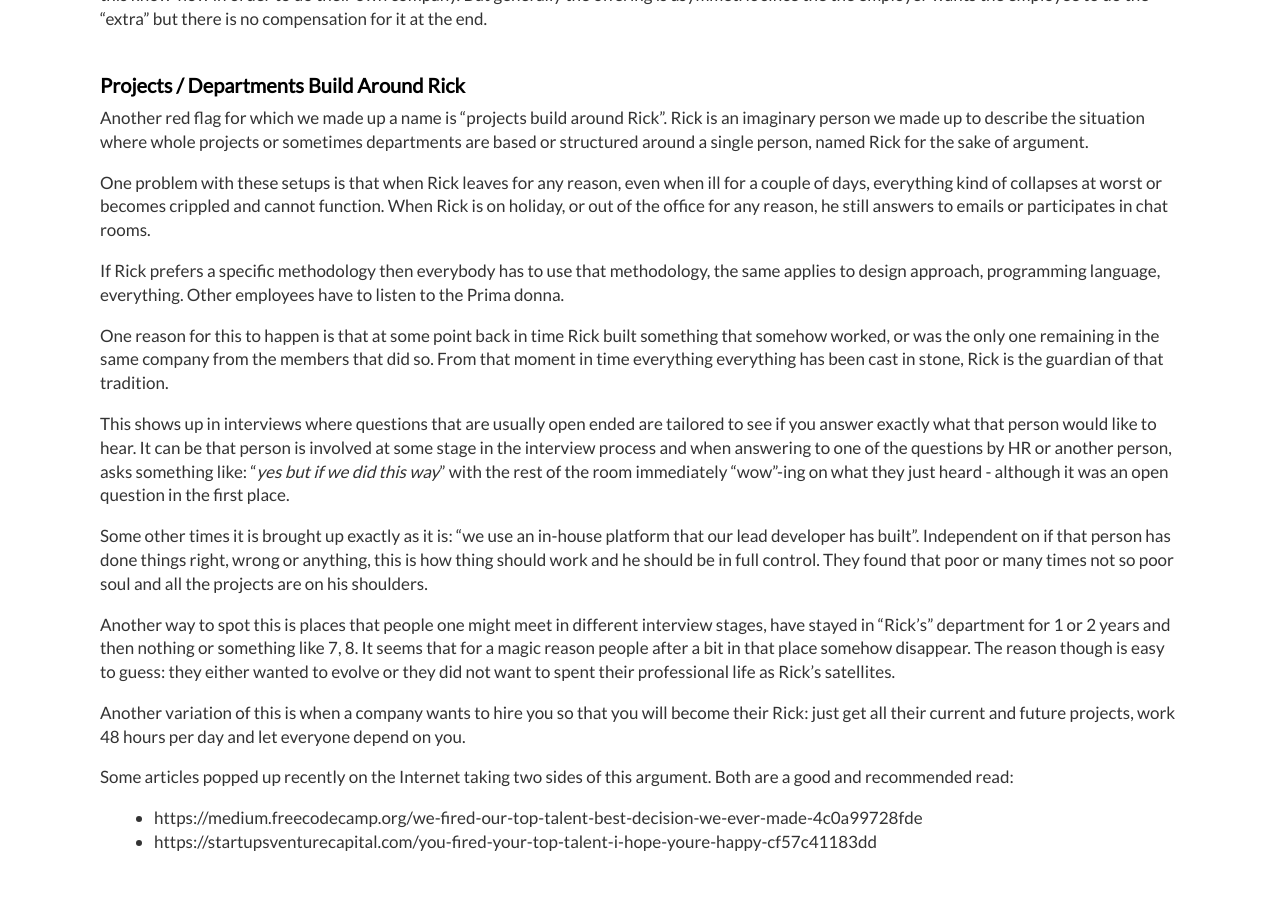
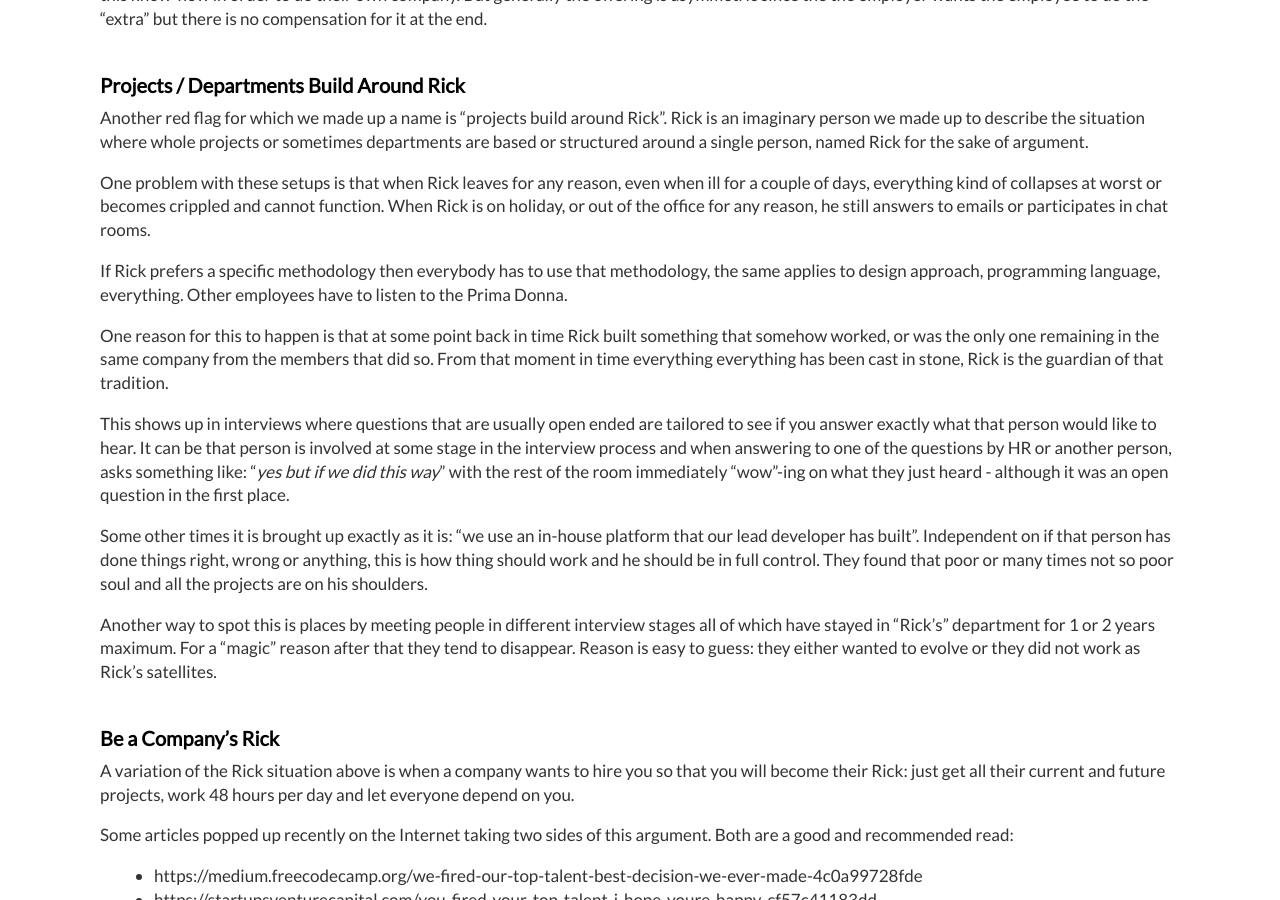
Before and after one commit to dimitrismistriotis/dimitrismistriotis.github.io, a Jekyll site: the page built from _posts/2018-05-24-red_flags_in_interviews.md, in a window 1280 px wide and 900 px high, scrolled down 4773 px. Built offline with Jekyll 4.4.1, drawn with Linux system fonts in a browser that asks for light colours; comment, search, counter and statistics services are not loaded.

Commit message:
Cut and split.

```diff
--- a/_posts/2018-05-24-red_flags_in_interviews.md
+++ b/_posts/2018-05-24-red_flags_in_interviews.md
@@ -330,7 +330,7 @@ any reason, he still answers to emails or participates in chat rooms.
 
 If Rick prefers a specific methodology then everybody has to use that
 methodology, the same applies to design approach, programming language,
-everything. Other employees have to listen to the Prima donna.
+everything. Other employees have to listen to the Prima Donna.
 
 One reason for this to happen is that at some point back in time Rick built
 something that somehow worked, or was the only one remaining in the same
@@ -351,16 +351,17 @@ done things right, wrong or anything, this is how thing should work and he
 should be in full control. They found that poor or many times not so poor
 soul and all the projects are on his shoulders.
 
-Another way to spot this is places that people one might meet in different
-interview stages, have stayed in "Rick's" department for 1 or 2 years and
-then nothing or something like 7, 8. It seems that for a magic reason people
-after a bit in that place somehow disappear. The reason though is easy to
-guess: they either wanted to evolve  or they did not want to spent their
-professional life as Rick's satellites.
+Another way to spot this is places by meeting people in different
+interview stages all of which have stayed in "Rick's" department for 1 or 2
+years maximum. For a "magic" reason after that they tend to disappear. Reason
+is easy to guess: they either wanted to evolve  or they did not work as Rick's
+satellites.
 
-Another variation of this is when a company wants to hire you so that you will
-become their Rick: just get all their current and future projects, work 48
-hours per day and let everyone depend on you.
+## Be a Company's Rick
+
+A variation of the Rick situation above is when a company wants to hire you
+so that you will become their Rick: just get all their current and future
+projects, work 48 hours per day and let everyone depend on you.
 
 Some articles popped up recently on the Internet taking two sides of this
 argument. Both are a good and recommended read:
```
